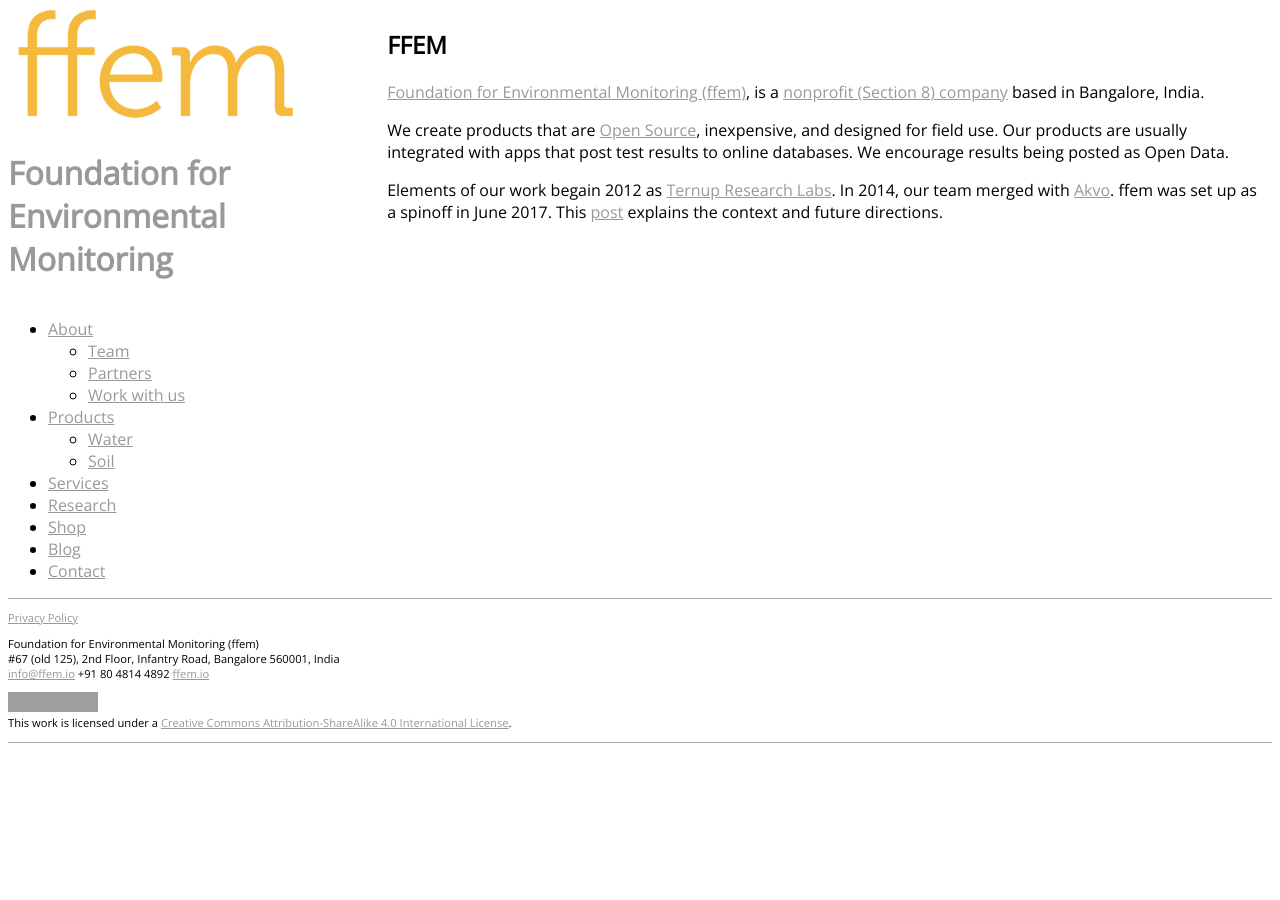
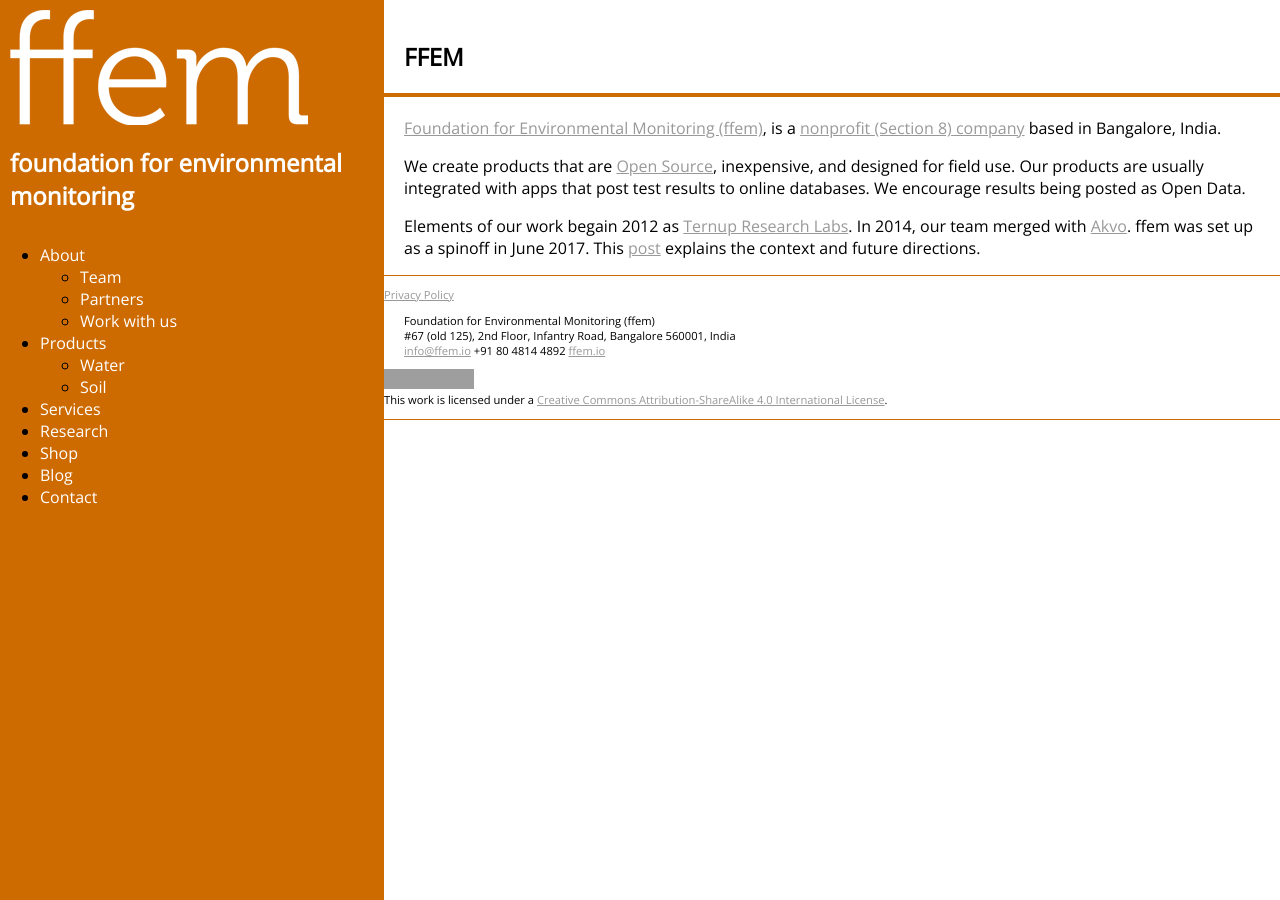
Before and after one commit to adraman/foundation-for-environmental-monitoring.github.io, a Jekyll site: the page built from index.md, in a window 1280 px wide. Built offline with Jekyll 4.4.1, drawn with Linux system fonts in a browser that asks for light colours; grey boxes are pictures that could not be loaded.

Commit message:
Fixed navigation menu

```diff
--- a/styles/main.css
+++ b/styles/main.css
@@ -1,19 +1,41 @@
 body {
   font-family: 'Open Sans', sans-serif;
   font-size: 1em;
+  margin: 0;
+  padding: 0;
 }
 
 article {
-	float: left;
-	width: 69%;
+  margin-left: 30%;
+}
+
+article h2 {
+  padding: 20px;
+  border-bottom: 4px solid #cd6a00;
+}
+
+article h3 {
+  padding-left: 20px;
+  padding-right: 20px;
+}
+
+article p {
+  padding-left: 20px;
+  padding-right: 20px;
 }
 
 footer {
 	clear: both;
 	padding: 1em 0 1em 0;
 	font-size: 0.7em;
-	border-top: 1px solid #aaa;
-	border-bottom: 1px solid #aaa;
+	border-top: 1px solid #cd6a00;
+	border-bottom: 1px solid #cd6a00;
+  margin-left: 30%;
+}
+
+footer p {
+  padding-left: 20px;
+  padding-right: 20px;
 }
 
 a:link, a:visited, a:hover, a:active {
@@ -26,7 +48,8 @@ a.active:link, a.active:visited, a.active:hover, a.active:active {
 	text-decoration: underline;
 }
 
-header a:link, a:visited, a:hover, a:active {
+header a:link, header a:visited, header a:hover, header a:active {
+  color: #fff;
 	text-decoration: none;
 }
 
@@ -51,11 +74,42 @@ article table th {
 
 header {
 	overflow: hidden;
+  margin: 10px 10px;
+}
+
+header h1 {
+  text-transform: lowercase;
+  font-size: 1.5em;
+}
+
+nav a:link {
+  color: #fff;
+  text-decoration: none;
+}
+
+nav a:visited {
+  color: #fff;
+  text-decoration: none;
+}
+
+nav a:hover {
+  color: #fff;
+  text-decoration: none;
+}
+
+nav a:active {
+  color: #fff;
+  text-decoration: none;
 }
 
 #headerNav {
-	float: left;
+  position: fixed;
+  top: 0;
+  left: 0;
+  height: 100%;
 	width: 30%;
+  min-width: 120px;
+  background-color: #cd6a00;
 }
 
 img {
```
Also changed, not shown: images/logo.png.
